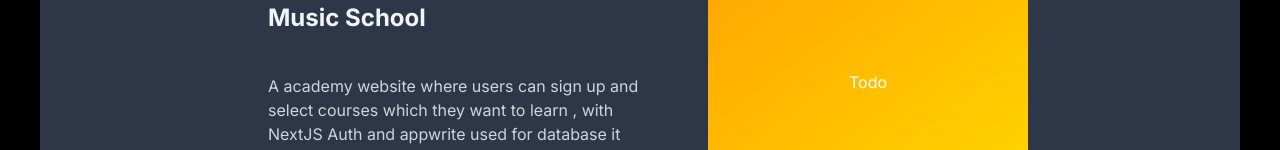
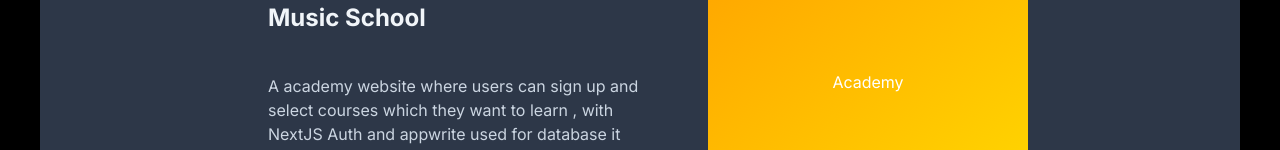
Before and after one commit to YATHARTH-Sriv/mywebsite, a Next.js app in the folder my-app/: page / in a window 1280 px wide. Shown: the part 2148-2298 px from the top of the page. Built offline with nearby package versions, Linux system fonts and the light colour scheme.

Commit message:
Update Projects.tsx

```diff
--- a/my-app/src/components/Projects.tsx
+++ b/my-app/src/components/Projects.tsx
@@ -10,7 +10,7 @@ const content = [
       " A academy website where users can sign up and select courses which they want to learn , with NextJS Auth and appwrite used for database it looks great and great ui ",
     content: (
       <div className="h-full w-full bg-[linear-gradient(to_bottom_right,#FFA500,#FFD700)] flex items-center justify-center text-white">
-        <Link href={"https://yatharthacademy.vercel.app/"}>Todo</Link>
+        <Link href={"https://yatharthacademy.vercel.app/"}>Academy</Link>
       </div>
     ),
   },
```
